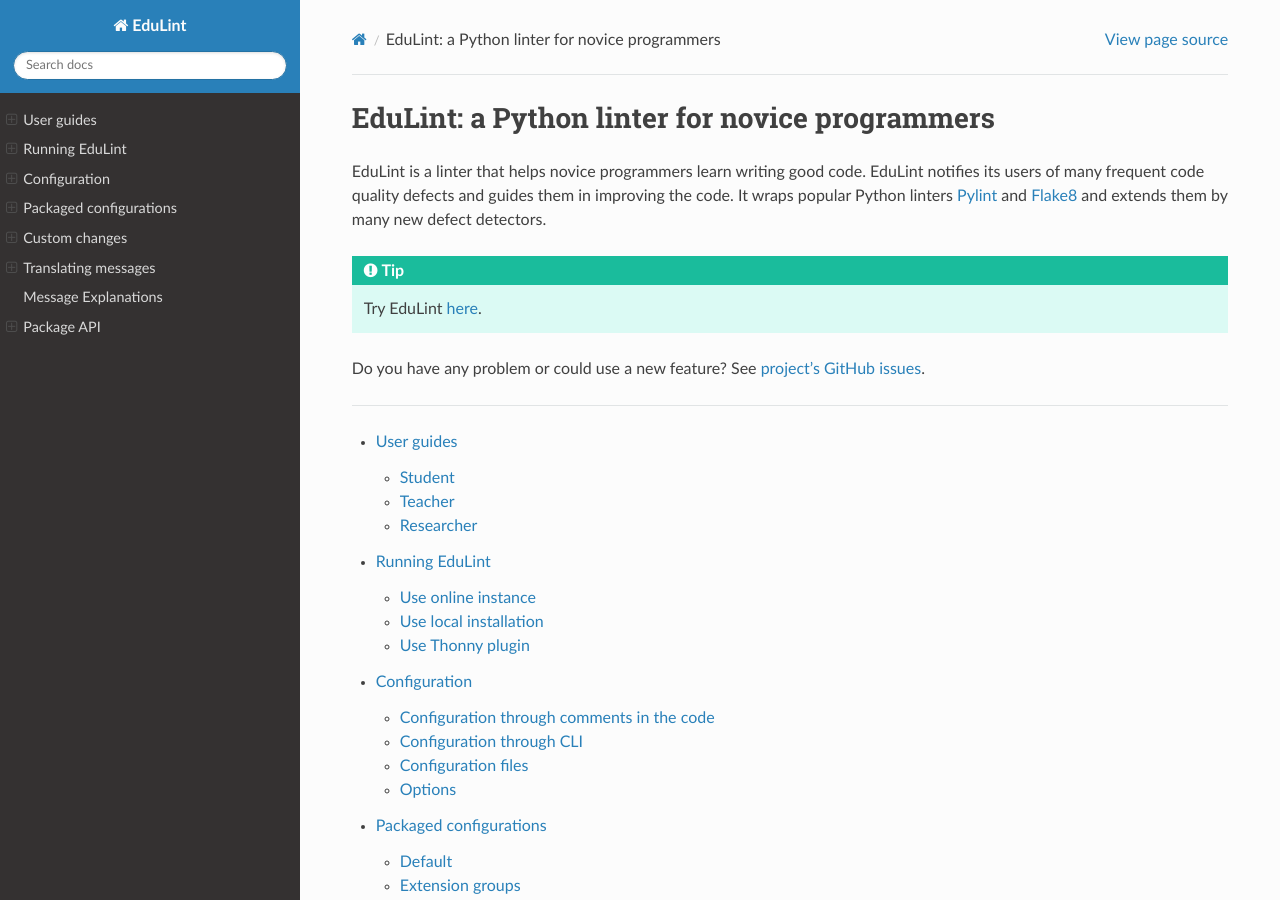
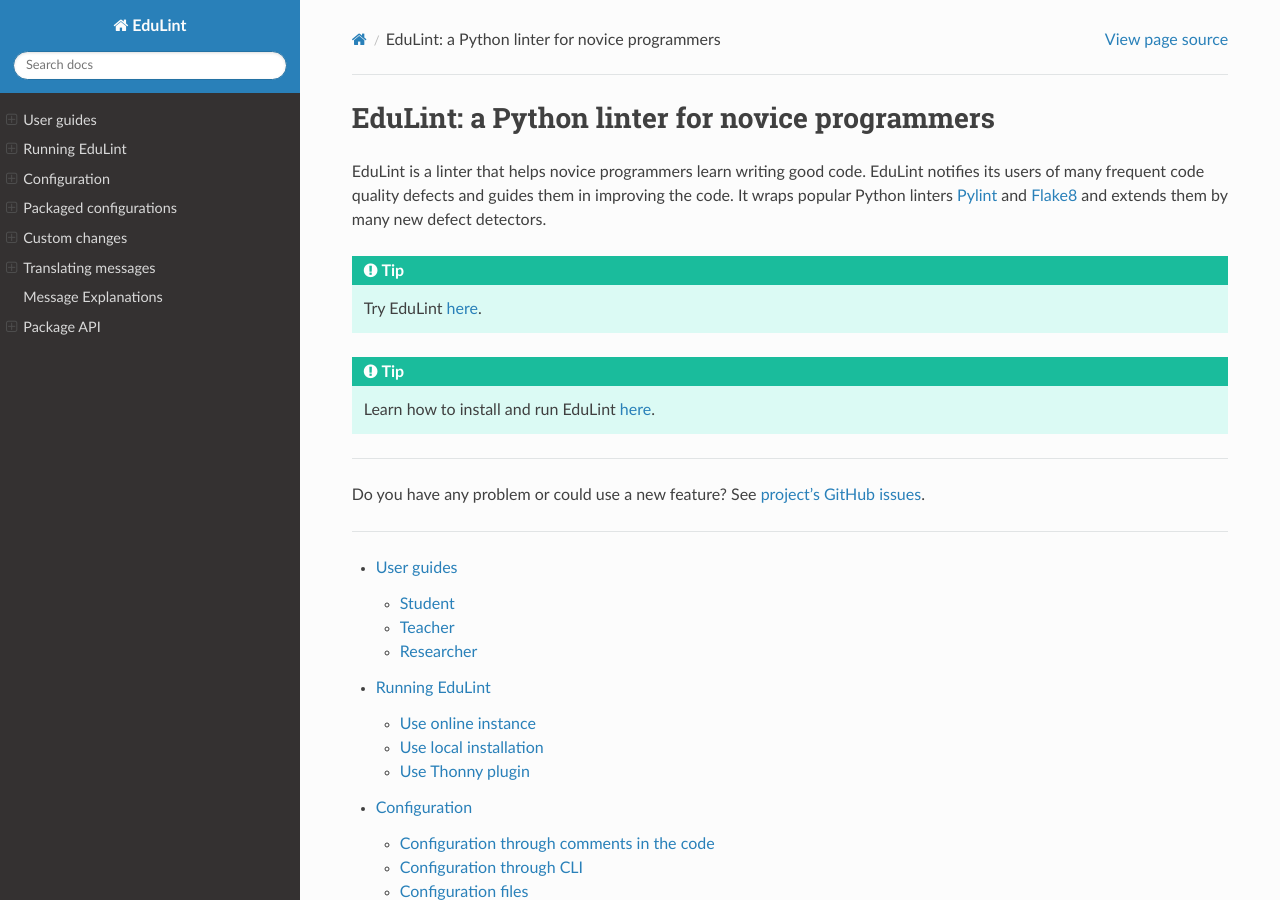
Before and after one commit to GiraffeReversed/edulint, a Sphinx documentation site: the page built from docs/source/index.rst, in a window 1280 px wide and 900 px high. Built offline with Sphinx 7.4.7 and the Read the Docs theme 3.1.0, drawn with Linux system fonts in a browser that asks for light colours; the version number could not be read and is left out.

Commit message:
docs: add install link to landing page

```diff
--- a/docs/source/index.rst
+++ b/docs/source/index.rst
@@ -18,6 +18,11 @@ EduLint is a linter that helps novice programmers learn writing good code. EduLi
 
 .. TODO: Feature list, good start is in first paragraph of configuration.rst
 
+.. tip::
+
+   Learn how to install and run EduLint :ref:`here <run edulint>`.
+
+----------------------
 
 Do you have any problem or could use a new feature? See `project's GitHub issues <https://github.com/GiraffeReversed/edulint/issues>`_.
 
```
